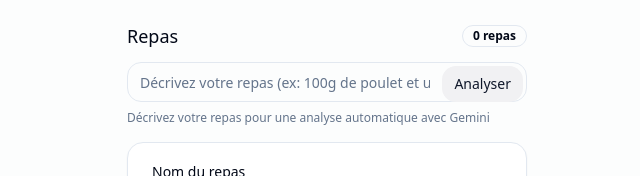
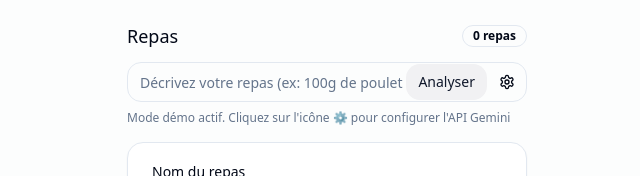
Before and after one commit to HelloEnkio/calorie-gemini-journal-87, a React (Vite) app: page / in a window 1280 px wide. Shown: the part 380-556 px from the top of the page, without its empty margins (313-953 px from the left). Built offline with nearby package versions, Linux system fonts and the light colour scheme.

Commit message:
Add Gemini API key input
Allow user to input a Gemini API key for testing the food analysis feature.

```diff
--- a/src/components/food/GeminiInputForm.tsx
+++ b/src/components/food/GeminiInputForm.tsx
@@ -1,11 +1,20 @@
 
-import { useState } from "react";
+import { useState, useEffect } from "react";
 import { Button } from "@/components/ui/button";
 import { Input } from "@/components/ui/input";
-import { analyzeFoodWithGemini } from "@/services/geminiService";
+import {
+  analyzeFoodWithGemini,
+  getGeminiApiKey,
+  setGeminiApiKey
+} from "@/services/geminiService";
 import { addFoodEntry, generateId } from "@/utils/storage";
 import { toast } from "sonner";
-import { Loader2 } from "lucide-react";
+import { Loader2, Settings, X } from "lucide-react";
+import {
+  Popover,
+  PopoverContent,
+  PopoverTrigger
+} from "@/components/ui/popover";
 
 interface GeminiInputFormProps {
   onAdd?: () => void;
@@ -14,6 +23,21 @@ interface GeminiInputFormProps {
 const GeminiInputForm = ({ onAdd }: GeminiInputFormProps) => {
   const [foodDescription, setFoodDescription] = useState("");
   const [isAnalyzing, setIsAnalyzing] = useState(false);
+  const [apiKey, setApiKey] = useState(getGeminiApiKey());
+  const [apiKeyInput, setApiKeyInput] = useState("");
+
+  const isDemo = apiKey === "DEMO_KEY";
+
+  const handleSaveApiKey = () => {
+    if (!apiKeyInput.trim()) {
+      toast.error("Veuillez entrer une clé API valide");
+      return;
+    }
+
+    setGeminiApiKey(apiKeyInput);
+    setApiKey(apiKeyInput);
+    toast.success("Clé API Gemini enregistrée");
+  };
 
   const handleAnalyze = async () => {
     if (!foodDescription.trim()) {
@@ -52,7 +76,7 @@ const GeminiInputForm = ({ onAdd }: GeminiInputFormProps) => {
 
   return (
     <div className="space-y-2">
-      <div className="relative">
+      <div className="relative flex items-center">
         <Input
           placeholder="Décrivez votre repas (ex: 100g de poulet et une salade)"
           value={foodDescription}
@@ -65,12 +89,12 @@ const GeminiInputForm = ({ onAdd }: GeminiInputFormProps) => {
           }}
           disabled={isAnalyzing}
         />
+        <div className="absolute right-1 flex items-center gap-1">
           <Button
             size="sm"
             variant="secondary"
             onClick={handleAnalyze}
             disabled={isAnalyzing}
-          className="absolute right-1 top-1 bottom-1"
           >
             {isAnalyzing ? (
               <>
@@ -81,9 +105,77 @@ const GeminiInputForm = ({ onAdd }: GeminiInputFormProps) => {
               "Analyser"
             )}
           </Button>
+
+          <Popover>
+            <PopoverTrigger asChild>
+              <Button
+                size="sm"
+                variant="ghost"
+                className="px-2"
+              >
+                <Settings size={16} />
+              </Button>
+            </PopoverTrigger>
+            <PopoverContent className="w-80 p-4">
+              <div className="space-y-4">
+                <div className="font-medium text-center">
+                  Configurer l'API Gemini
+                </div>
+
+                <div className="text-sm text-muted-foreground">
+                  {isDemo ? (
+                    <div className="p-2 bg-yellow-100 text-yellow-800 rounded mb-3">
+                      Mode démo actif. Entrez votre clé API pour utiliser l'API Gemini.
+                    </div>
+                  ) : (
+                    <div className="p-2 bg-green-100 text-green-800 rounded mb-3">
+                      Clé API configurée. Vous utilisez l'API Gemini.
+                    </div>
+                  )}
+                </div>
+
+                <div className="space-y-2">
+                  <div className="relative">
+                    <Input
+                      placeholder="Entrez votre clé API Gemini"
+                      value={apiKeyInput}
+                      onChange={(e) => setApiKeyInput(e.target.value)}
+                      type="password"
+                    />
+                    {apiKeyInput && (
+                      <Button
+                        size="sm"
+                        variant="ghost"
+                        className="absolute right-1 top-1 bottom-1 px-2"
+                        onClick={() => setApiKeyInput("")}
+                      >
+                        <X size={14} />
+                      </Button>
+                    )}
+                  </div>
+                </div>
+
+                <Button
+                  className="w-full"
+                  onClick={handleSaveApiKey}
+                  disabled={!apiKeyInput || apiKeyInput === apiKey}
+                >
+                  Enregistrer la clé API
+                </Button>
+
+                <p className="text-xs text-muted-foreground">
+                  Votre clé API est stockée localement dans votre navigateur.
+                </p>
+              </div>
+            </PopoverContent>
+          </Popover>
+        </div>
       </div>
       <p className="text-xs text-muted-foreground">
-        Décrivez votre repas pour une analyse automatique avec Gemini
+        {isDemo ?
+          "Mode démo actif. Cliquez sur l'icône ⚙️ pour configurer l'API Gemini" :
+          "Décrivez votre repas pour une analyse automatique avec Gemini"
+        }
       </p>
     </div>
   );
--- a/src/services/geminiService.ts
+++ b/src/services/geminiService.ts
@@ -1,9 +1,18 @@
 
 import { GeminiNutritionResponse } from "@/types";
 
-// In a production app, this would be a real API key stored securely
-// For demo purposes, we'll simulate the API response
-const demoApiKey = "DEMO_KEY";
+// La clé API peut être stockée localement pour des fins de démo
+// Dans une app de production, elle devrait être stockée côté serveur
+let apiKey = localStorage.getItem("geminiApiKey") || "DEMO_KEY";
+
+export const setGeminiApiKey = (key: string): void => {
+  apiKey = key;
+  localStorage.setItem("geminiApiKey", key);
+};
+
+export const getGeminiApiKey = (): string => {
+  return apiKey;
+};
 
 // Helper function to format the prompt for consistent results
 const formatFoodAnalysisPrompt = (foodDescription: string): string => {
@@ -30,9 +39,9 @@ export const analyzeFoodWithGemini = async (
   foodDescription: string
 ): Promise<GeminiNutritionResponse> => {
   try {
-    // In a real app, we'd call the actual Gemini API
-    // For demo purposes, we'll simulate a response
-
+    // Si nous sommes en mode démo (avec la clé par défaut)
+    if (apiKey === "DEMO_KEY") {
+      // Utiliser les réponses simulées comme avant
       // Simulate API delay
       await new Promise(resolve => setTimeout(resolve, 1000));
 
@@ -111,24 +120,23 @@ export const analyzeFoodWithGemini = async (
           }
         };
       }
-
-    // In a real implementation, you would use:
-    /*
+    } else {
+      // Utiliser la vraie API Gemini si une clé API est configurée
       const response = await fetch('https://generativelanguage.googleapis.com/v1beta/models/gemini-pro:generateContent', {
         method: 'POST',
         headers: {
           'Content-Type': 'application/json',
-        'Authorization': `Bearer ${apiKey}`
+          'x-goog-api-key': apiKey
         },
         body: JSON.stringify({
-        contents: [{ role: 'user', parts: [{ text: formatFoodAnalysisPrompt(foodDescription) }] }]
+          contents: [{ parts: [{ text: formatFoodAnalysisPrompt(foodDescription) }] }]
         })
       });
 
       const data = await response.json();
 
       if (data.error) {
-      throw new Error(data.error.message);
+        throw new Error(data.error.message || "Erreur API Gemini");
       }
 
       // Parse the response to extract the JSON object
@@ -137,7 +145,7 @@ export const analyzeFoodWithGemini = async (
       const jsonMatch = textContent.match(/\{[\s\S]*\}/);
 
       if (!jsonMatch) {
-      throw new Error("Could not parse nutrition data from response");
+        throw new Error("Impossible d'analyser les données nutritionnelles de la réponse");
       }
 
       const nutritionData = JSON.parse(jsonMatch[0]);
@@ -145,8 +153,7 @@ export const analyzeFoodWithGemini = async (
         success: true,
         ...nutritionData
       };
-    */
-
+    }
   } catch (error) {
     console.error("Error analyzing food with Gemini:", error);
     return {
```
Lines whose indentation alone changed are shown as unchanged.
